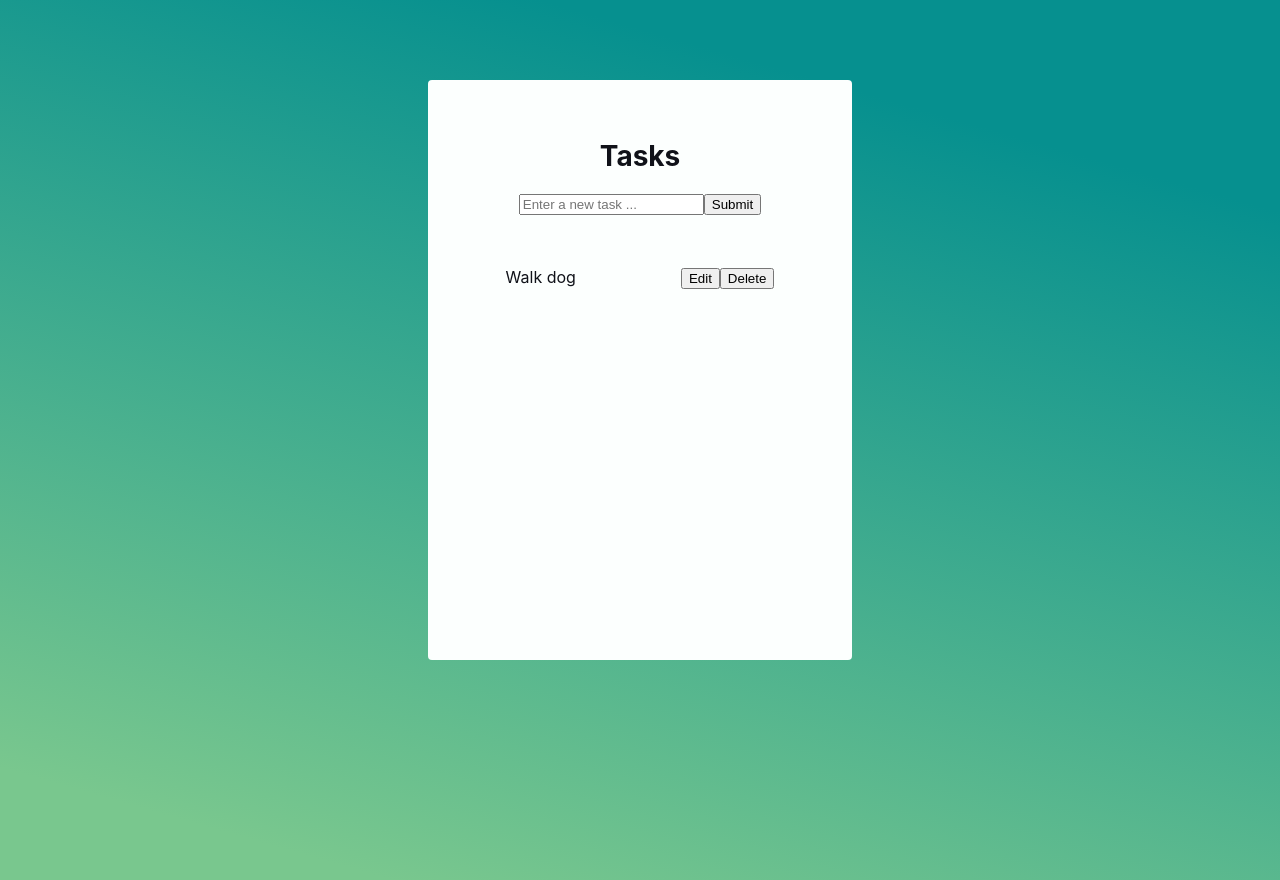
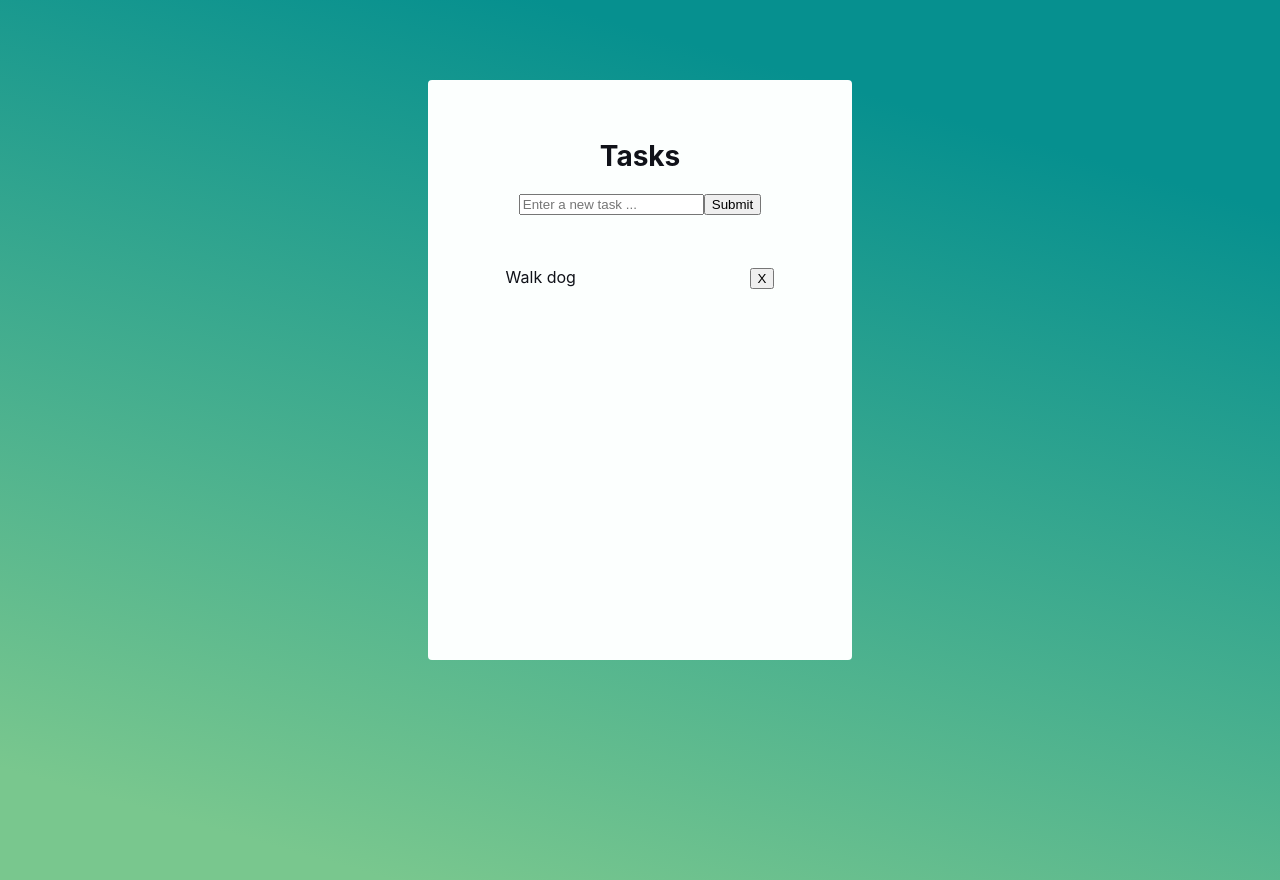
Before and after one commit to ewether/react-to-do, a React (Create React App) app: page / in a window 1280 px wide. Built offline with nearby package versions, Linux system fonts and the light colour scheme.

Commit message:
clear input after submit

```diff
--- a/src/components/AllToDos.jsx
+++ b/src/components/AllToDos.jsx
@@ -12,14 +12,15 @@ function AllToDos() {
         setTodos(newTodos);
     }
 
-    function handleChange(event) {
-        setValue(event.target.value);
+    function handleChange(e) {
+        setValue(e.target.value);
     }
 
-    function handleSubmit(event) {
+    function handleSubmit(e) {
         const userInput = value;
-        event.preventDefault();
+        e.preventDefault();
         addTodo(userInput);
+        setValue('');
     }
 
     return (
--- a/src/components/ToDo.jsx
+++ b/src/components/ToDo.jsx
@@ -22,9 +22,8 @@ function ToDo({ text }) {
             <p>{text}</p>
 
             <div className="todo-buttons">
-              <button className="edit-button">Edit</button>
               <button className="delete-button" onClick={() => deleteClick()}>
-                Delete
+                X
               </button>
             </div>
           </div>
```
